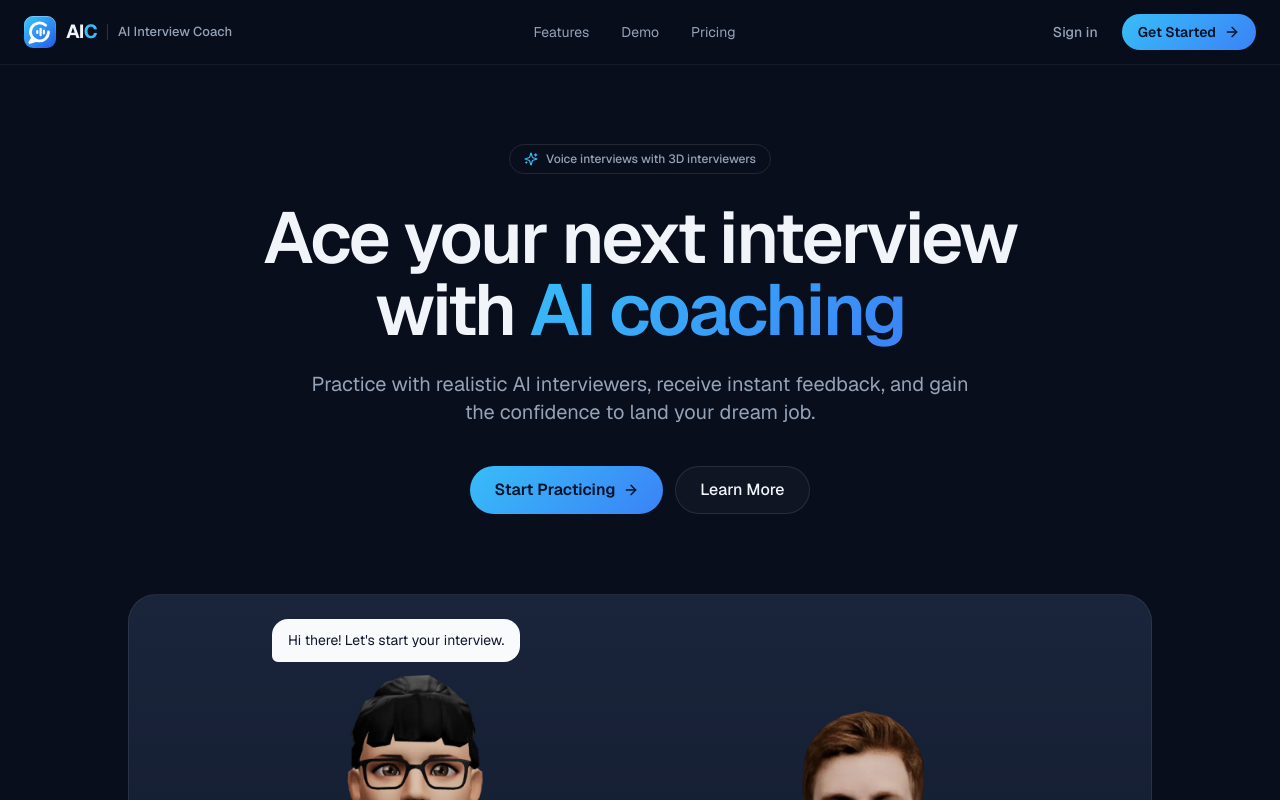
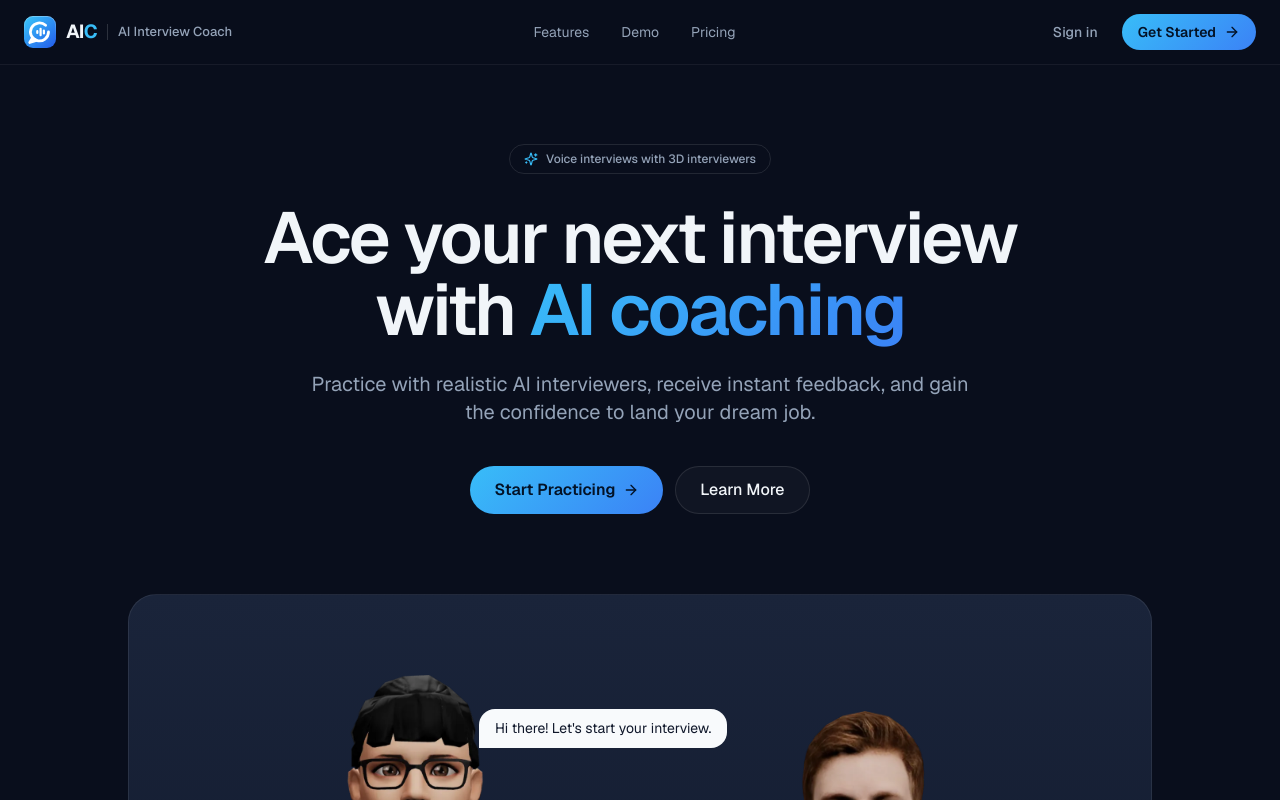
Before and after one commit to colombefioren/AI-ASSISTANT, a Next.js app: page / in a window 1280 px wide. Shown: the top 800 px of the page. Built offline with nearby package versions, Linux system fonts and the light colour scheme.

Commit message:
style: place the landing greeting bubble beside ms. coco's head

```diff
--- a/src/app/page.tsx
+++ b/src/app/page.tsx
@@ -100,11 +100,14 @@ function HeroSection() {
                 <figcaption className="absolute bottom-4 rounded-full border border-white/10 bg-canvas/80 px-3.5 py-1.5 text-sm font-medium backdrop-blur">
                   {interviewers[id].displayName}
                 </figcaption>
+                {id === "coco" && (
+                  // Anchored to the figure so it stays beside her head at every width.
+                  <div className="absolute left-[64%] top-[6%] hidden w-max max-w-[15rem] rounded-2xl rounded-bl-none bg-slate-50 px-4 py-2.5 text-sm leading-snug text-slate-900 sm:block lg:max-w-none">
+                    Hi there! Let&apos;s start your interview.
+                  </div>
+                )}
               </figure>
             ))}
-          </div>
-          <div className="absolute left-[9%] top-6 hidden w-max max-w-[19rem] rounded-2xl rounded-bl-md bg-slate-50 px-4 py-3 text-sm leading-snug text-slate-900 sm:block md:left-[14%]">
-            Hi there! Let&apos;s start your interview.
           </div>
         </div>
       </div>
```
